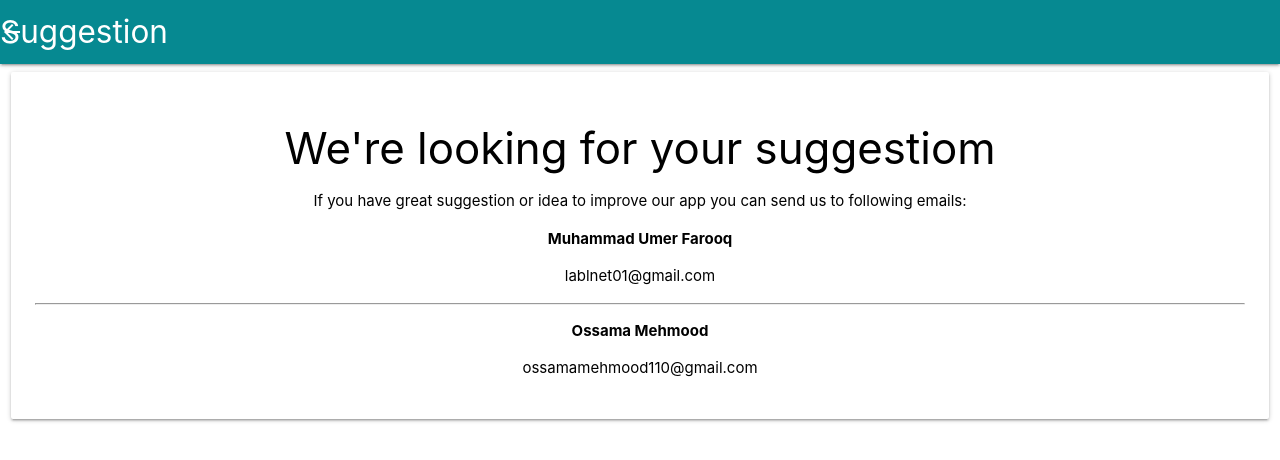
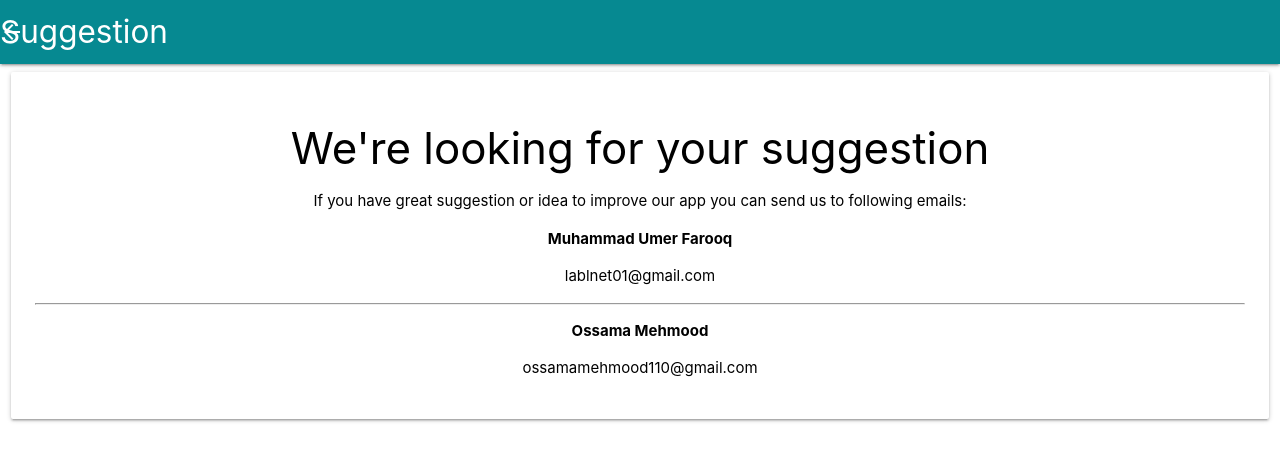
Before and after one commit to lablnet/EasyTools-Source, a website: page www/suggestion.html in a window 1280 px wide. Drawn offline with Linux system fonts and the light colour scheme.

Commit message:
Fix typo

```diff
--- a/www/suggestion.html
+++ b/www/suggestion.html
@@ -22,7 +22,7 @@
     <div class="row about">
       <div class="col s12">
         <div class="card-panel">
-          <h3 class="center-align">We're looking for your suggestiom</h3>
+          <h3 class="center-align">We're looking for your suggestion</h3>
           <p class="center-align">If you have great suggestion or idea to improve our app you can send us to following emails:</p>
           <p style="font-weight: bold;" class="center-align ">Muhammad Umer Farooq<br><p class="center-align">lablnet01@gmail.com</p></p>
             <hr>
```
